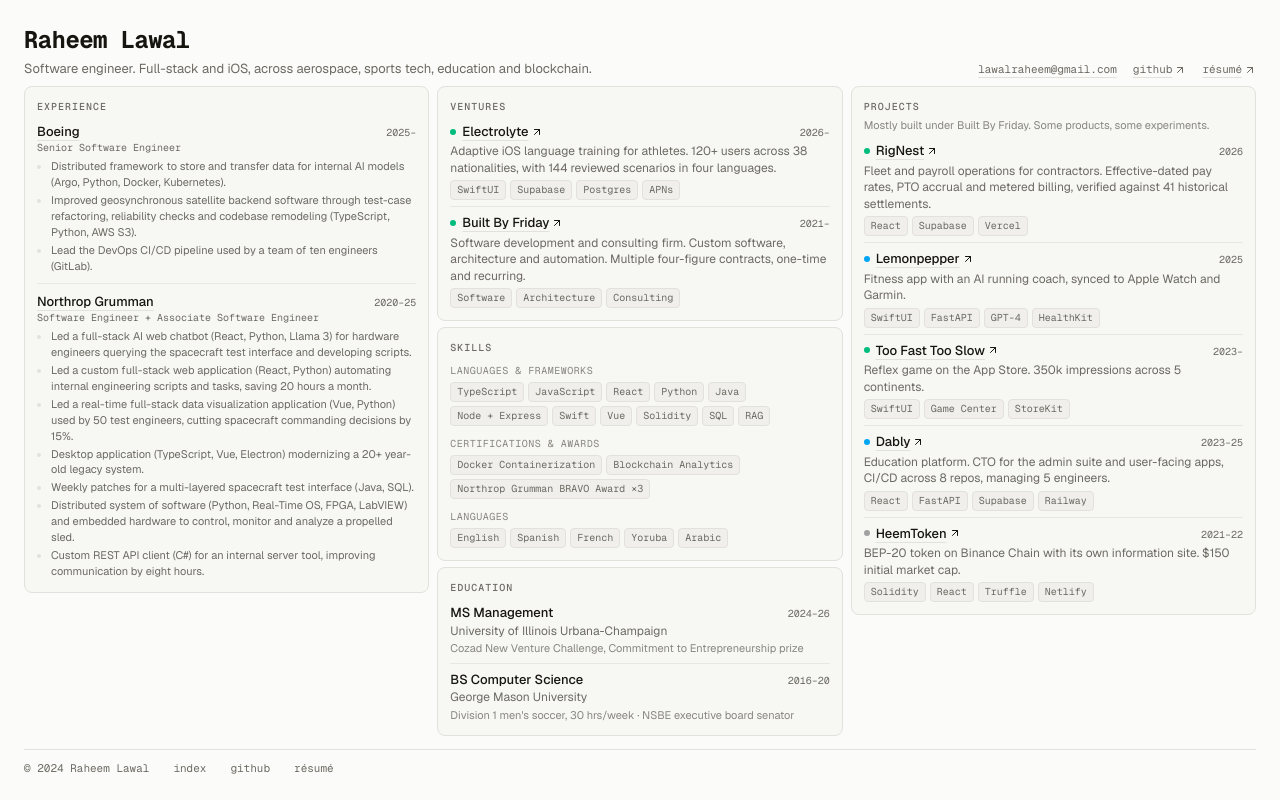
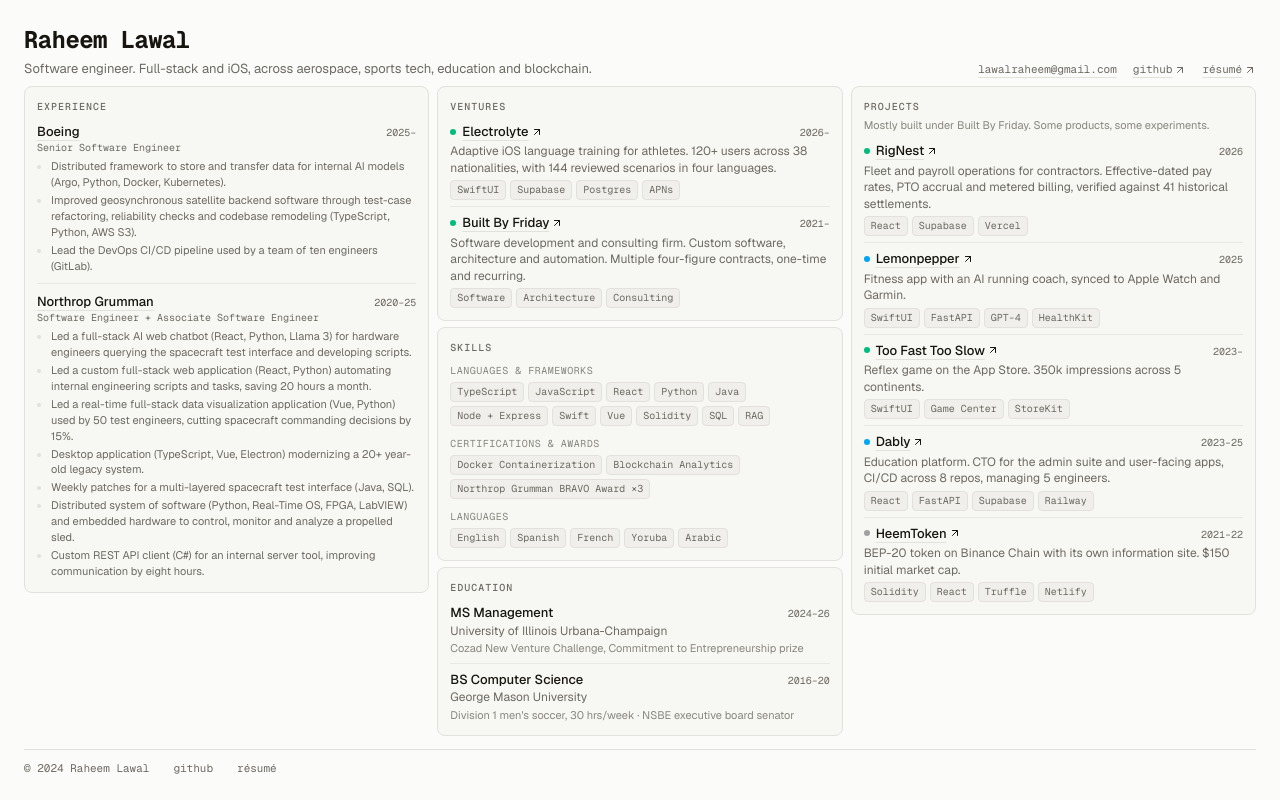
Before and after one commit to raheemlawal/raheemcantcode, a Next.js app: page / in a window 1280 px wide. Built offline with nearby package versions, Linux system fonts and the light colour scheme.

Commit message:
drop the footer index link, it points at the page you are on

```diff
--- a/app/layout.tsx
+++ b/app/layout.tsx
@@ -1,6 +1,5 @@
 import type { Metadata } from "next";
 import { Geist, Geist_Mono } from "next/font/google";
-import Link from "next/link";
 import { site } from "@/lib/site";
 import "./globals.css";
 
@@ -47,9 +46,6 @@ export default function RootLayout({
             <span>
               © {new Date().getFullYear()} {site.name}
             </span>
-            <Link href="/" className="transition-colors hover:text-foreground">
-              index
-            </Link>
             {site.socials.map((s) => (
               <a
                 key={s.href}
```
